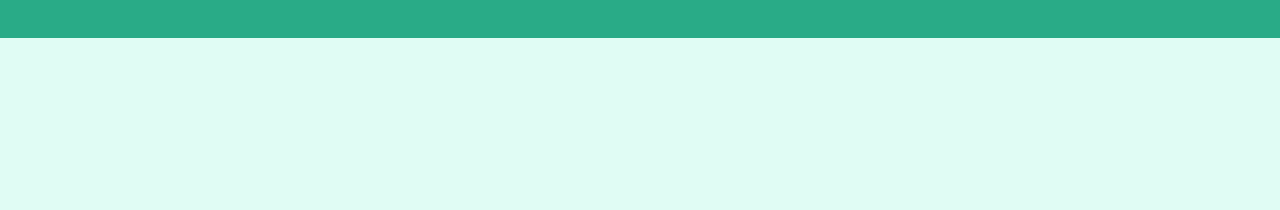
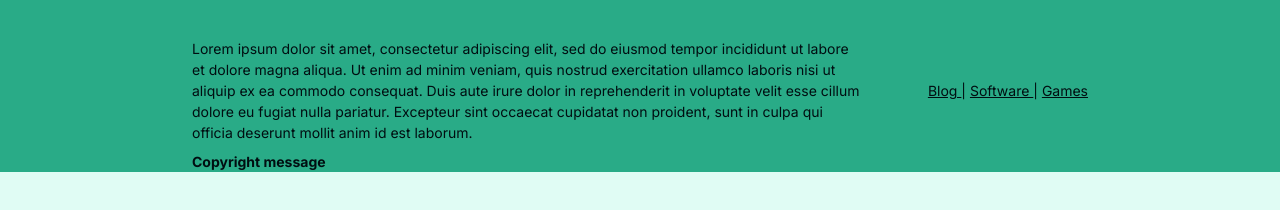
Before and after one commit to Concave-Beak/concave-beak-frontend, a website built with Vite: page index.html in a window 1280 px wide. Shown: the part 66-276 px from the top of the page. Built offline with nearby package versions, Linux system fonts and the light colour scheme.

Commit message:
refactor: moved all footer resources to component

```diff
--- /dev/null
+++ b/src/components/footer/footer.css
@@ -0,0 +1,39 @@
+.app-footer {
+  --footer-height: 15vh;
+
+  width: 100vw;
+  background-color: var(--color-foreground);
+  font-size: 14px;
+
+  display: flex;
+  flex-direction: column;
+  gap: var(--spacing-sm);
+  overflow: hidden;
+  min-height: var(--footer-height);
+  padding-top: var(--spacing-lg);
+}
+
+.footer-container {
+  display: flex;
+  justify-content: space-between;
+  align-items: center;
+  padding-left: var(--container-padding);
+  padding-right: var(--container-padding);
+}
+
+.footer-description {
+  max-width: 75%;
+}
+
+.footer-nav {
+  gap: var(--spacing-xs);
+}
+
+.footer-nav-item {
+  text-decoration: underline;
+  color: var(--color-text);
+}
+
+.footer-copyright {
+  font-weight: bold;
+}
--- /dev/null
+++ b/src/components/footer/footer.html
@@ -0,0 +1,26 @@
+<div class="footer-container">
+  <div class="footer-description">
+    Lorem ipsum dolor sit amet, consectetur adipiscing elit, sed do eiusmod tempor incididunt ut labore et dolore magna
+    aliqua. Ut enim ad minim veniam, quis nostrud exercitation ullamco laboris nisi ut aliquip ex ea commodo consequat.
+    Duis aute irure dolor in reprehenderit in voluptate velit esse cillum dolore eu fugiat nulla pariatur. Excepteur
+    sint occaecat cupidatat non proident, sunt in culpa qui officia deserunt mollit anim id est laborum.
+  </div>
+  <div class="footer-nav">
+    <a href="/blog/" class="footer-nav-item">
+      Blog
+    </a>
+    |
+    <a href="/software/" class="footer-nav-item">
+      Software
+    </a>
+    |
+    <a href="/games/" class="footer-nav-item">
+      Games
+    </a>
+  </div>
+</div>
+<div class="footer-container">
+  <div class="footer-copyright">
+    Copyright message
+  </div>
+</div>
--- a/src/components/footer/footer.ts
+++ b/src/components/footer/footer.ts
@@ -1,27 +1,28 @@
-export function loadFooter() {
-  document.querySelector<HTMLDivElement>("#app-footer")!.innerHTML = `
-    <div class="footer-container">
-      <div class="footer-description">
-        Lorem ipsum dolor sit amet, consectetur adipiscing elit, sed do eiusmod tempor incididunt ut labore et dolore magna aliqua. Ut enim ad minim veniam, quis nostrud exercitation ullamco laboris nisi ut aliquip ex ea commodo consequat. Duis aute irure dolor in reprehenderit in voluptate velit esse cillum dolore eu fugiat nulla pariatur. Excepteur sint occaecat cupidatat non proident, sunt in culpa qui officia deserunt mollit anim id est laborum.
-      </div>
-      <div class="footer-nav">
-        <a href="/blog/" class="footer-nav-item">
-          Blog
-        </a>
-        |
-        <a href="/software/" class="footer-nav-item">
-          Software
-        </a>
-        |
-        <a href="/games/" class="footer-nav-item">
-          Games
-        </a>
-      </div>
-    </div>
-    <div class="footer-container">
-        <div class="footer-copyright">
-          Copyright message
-        </div>
-    </div>
-  `
+import footerTemplate from "./footer.html?raw"
+import "./footer.css"
+
+export class FooterComponent {
+  private template: string = "";
+  private element: HTMLElement | null = null;
+
+
+  async init() {
+    this.loadTemplate();
+    this.render();
+    this.bindEvents();
+  }
+
+  private loadTemplate() {
+    this.template = footerTemplate;
+  }
+
+  private render() {
+    const container = document.querySelector('#app-footer');
+    if (container) {
+      container.innerHTML = this.template;
+      this.element = container.firstElementChild as HTMLElement;
+    }
+  }
+
+  private bindEvents() { }
 }
--- a/src/components/header/header.ts
+++ b/src/components/header/header.ts
@@ -1,7 +1,7 @@
 import headerTemplate from "./header.template.html?raw"
 import "./header.css";
 
-export class Header {
+export class HeaderComponent {
   private template: string = "";
   private element: HTMLElement | null = null;
 
--- a/src/main.ts
+++ b/src/main.ts
@@ -1,8 +1,9 @@
 import "./style.css";
 import "./styles/base.css"
 import "./styles/globals.css"
-import { loadFooter } from "./components/footer/footer.ts";
-import { Header } from "./components/header/header.ts";
+
+import { FooterComponent } from "./components/footer/footer.ts";
+import { HeaderComponent } from "./components/header/header.ts";
 import { loadMainPageContent } from "./features/main-page-content.ts";
 
 const savedTheme = localStorage.getItem("theme") as "light" | "dark" | null
@@ -23,7 +24,8 @@ document.querySelector<HTMLDivElement>("#app")!.innerHTML = `
 
 async function initApp() {
   const components = [
-    new Header(),
+    new HeaderComponent(),
+    new FooterComponent(),
   ];
 
   await Promise.all(components.map(comp => comp.init()));
--- a/src/style.css
+++ b/src/style.css
@@ -49,8 +49,6 @@
 
 /* --banner-height: 90vh; */
 
-/* --footer-height: 15vh; */
-
 /* Typography */
 /* --font-family-base: Inter, system-ui, -apple-system, BlinkMacSystemFont, */
 /* "Segoe UI", Roboto, Helvetica, Arial, sans-serif; */
@@ -60,43 +58,6 @@
    Component: App Footer
    ========================================================================== */
 
-.app-footer {
-  width: 100vw;
-  background-color: var(--color-foreground);
-  font-size: 14px;
-
-  display: flex;
-  flex-direction: column;
-  gap: var(--spacing-sm);
-  overflow: hidden;
-  min-height: var(--footer-height);
-  padding-top: var(--spacing-lg);
-}
-
-.footer-container {
-  display: flex;
-  justify-content: space-between;
-  align-items: center;
-  padding-left: var(--container-padding);
-  padding-right: var(--container-padding);
-}
-
-.footer-description {
-  max-width: 75%;
-}
-
-.footer-nav {
-  gap: var(--spacing-xs);
-}
-
-.footer-nav-item {
-  text-decoration: underline;
-  color: var(--color-text);
-}
-
-.footer-copyright {
-  font-weight: bold;
-}
 
 /* ==========================================================================
    Component: Main Page Content
```
